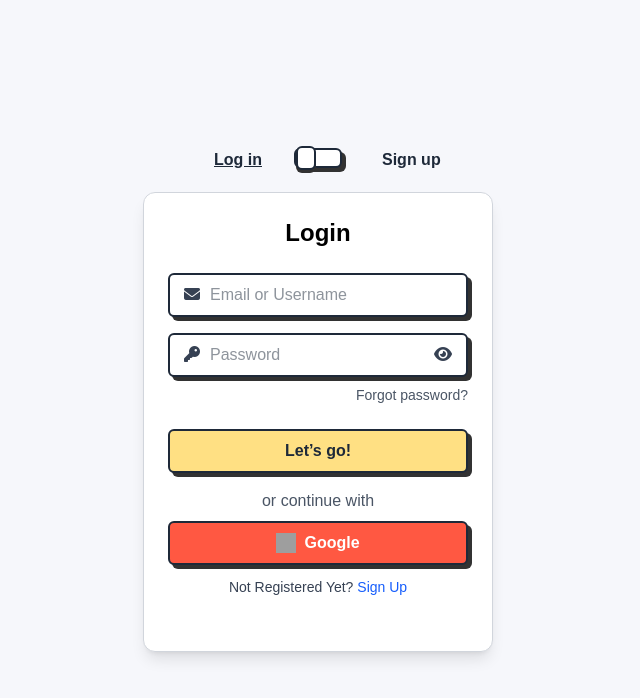
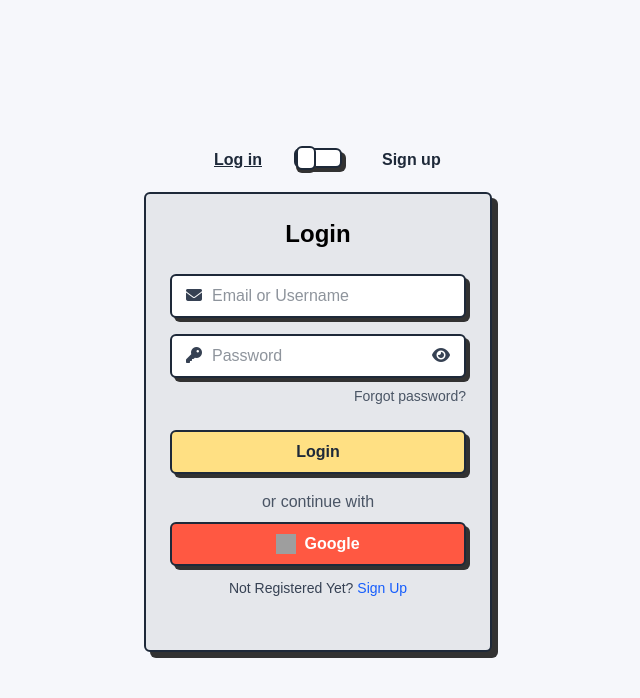
Before and after one commit to sujalahuja01/FlavorFlux-frontend, a React (Vite) app: page /login in a window 1280 px wide. Shown: the top 698 px of the page, without its empty margins (322-962 px from the left). Built offline with nearby package versions, Linux system fonts and the light colour scheme; grey boxes are pictures that could not be loaded.

Commit message:
ho ho ho

```diff
--- a/src/pages/auth/Login.jsx
+++ b/src/pages/auth/Login.jsx
@@ -1,3 +1,288 @@
+// import useAuthFormState from "@/hooks/useAuthFormState";
+// import AuthFormLayout from "@/layout/AuthFormLayout";
+// import AuthInputLayout, {
+//   AuthPasswordInputLayout,
+// } from "@/layout/AuthInputLayout";
+// import { baseURL, fetchOptions } from "@/utils/api";
+// import { authRequest } from "@/utils/authRequest";
+// import { runValidation } from "@/utils/formUtils";
+// import { Link } from "react-router-dom";
+
+// const Login = () => {
+//   const { form, status, runFlow } = useAuthFormState({
+//     username: "",
+//     password: "",
+//   });
+
+//   const { values, errors, setErrors, handleChange } = form;
+//   const { message, setMessage, loading } = status;
+
+//   const handleLogin = async (e) => {
+//     e.preventDefault();
+
+//     if (!runValidation(values, "login", setErrors, setMessage)) return;
+
+//     await runFlow({
+//       requestFn: () =>
+//         authRequest(`${baseURL}/auth/login`, "POST", {
+//           identifier: values.username,
+//           password: values.password,
+//         }),
+//       resetValues: { username: "", password: "" },
+//       redirectTo: "/generate",
+//     });
+//   };
+
+//   const logout = async (e) => {
+//     e.preventDefault();
+//     const res = await fetch(`${baseURL}/auth/logout`, fetchOptions("POST"));
+//     const data = await res.json();
+//     if (res.ok) {
+//       setMessage(data.message);
+//     } else {
+//       setMessage("Network error. Try again later.");
+//     }
+//   };
+
+//   const user = async (e) => {
+//     e.preventDefault();
+//     const res = await fetch(`${baseURL}/auth/user`, fetchOptions("GET"));
+//     const data = await res.json();
+//     if (res.ok) {
+//       setMessage(data.user.name);
+//     } else {
+//       setMessage("Network error. Try again later.");
+//     }
+//   };
+
+//   const googleAuth = () => {
+//     window.location.href = `${baseURL}/auth/google-login`;
+//   };
+
+//   return (
+//     <>
+//       <AuthFormLayout
+//         onSubmit={handleLogin}
+//         title="Welcome Back!"
+//         subTitle="Please enter your details here"
+//         message={message}
+//       >
+//         <AuthInputLayout
+//           type="text"
+//           name="username"
+//           value={values.username}
+//           placeholder="Email or Username"
+//           onChange={handleChange}
+//           error={errors.username || errors.identifier}
+//         />
+
+//         <AuthPasswordInputLayout
+//           type="password"
+//           name="password"
+//           value={values.password}
+//           placeholder="Password"
+//           onChange={handleChange}
+//           error={errors.password}
+//         />
+//         <div className="flex w-full">
+//           <Link
+//             to="/forgot-password"
+//             className="ml-auto text-sm hover:underline text-gray-600"
+//           >
+//             Forgot password?
+//           </Link>
+//         </div>
+
+//         {message && (
+//           <div className="text-sm text-center text-red-600 w-full">
+//             {message}
+//           </div>
+//         )}
+
+//         <button
+//           className="btn bg-[#FFE083] hover:bg-[#ffd24d] text-gray-800"
+//           type="submit"
+//           disabled={loading}
+//         >
+//           {loading ? "Logging In..." : "Login"}
+//         </button>
+//         <p className="flex justify-center text-gray-600">Or continue with </p>
+
+//         <button onClick={googleAuth} className="btn mb-2 bg-[#FF5842]">
+//           <span className="mr-2">
+//             <img src="/images/google-svg.svg" alt="" />
+//           </span>
+//           Google
+//         </button>
+
+//         <div>
+//           <span className="mr-2 text-gray-600 ">Not Registered Yet?</span>
+//           <Link to="/signup" className=" text-[#1bb169] hover:underline">
+//             Sign Up
+//           </Link>
+//         </div>
+//         {/* <button className="btn bg-amber-500" type="button" onClick={logout}>
+//           Logout
+//         </button>
+//         <button className="btn bg-amber-950" type="button" onClick={user}>
+//           User
+//         </button> */}
+//       </AuthFormLayout>
+//       {/* <p>s
+//           Delete Account
+//           <Link to="/delete-account"> Delete Account</Link>
+//         </p>
+//         <p>
+//           Change Password
+//           <Link to="/change-password"> Change Password</Link> */}
+//       {/* </p> */}
+//     </>
+//   );
+// };
+
+// export default Login;
+// import useAuthFormState from "@/hooks/useAuthFormState";
+// import AuthFormLayout from "@/layout/AuthFormLayout";
+// import AuthInputLayout, {
+//   AuthPasswordInputLayout,
+// } from "@/layout/AuthInputLayout";
+// import { baseURL, fetchOptions } from "@/utils/api";
+// import { authRequest } from "@/utils/authRequest";
+// import { runValidation } from "@/utils/formUtils";
+// import { Link } from "react-router-dom";
+
+// const Login = () => {
+//   const { form, status, runFlow } = useAuthFormState({
+//     username: "",
+//     password: "",
+//   });
+
+//   const { values, errors, setErrors, handleChange } = form;
+//   const { message, setMessage, loading } = status;
+
+//   const handleLogin = async (e) => {
+//     e.preventDefault();
+//     if (!runValidation(values, "login", setErrors, setMessage)) return;
+
+//     await runFlow({
+//       requestFn: () =>
+//         authRequest(`${baseURL}/auth/login`, "POST", {
+//           identifier: values.username,
+//           password: values.password,
+//         }),
+//       resetValues: { username: "", password: "" },
+//       redirectTo: "/generate",
+//     });
+//   };
+
+//   const googleAuth = () => {
+//     window.location.href = `${baseURL}/auth/google-login`;
+//   };
+
+//   return (
+//     <div className="min-h-screen flex flex-col md:flex-row items-center justify-center bg-[#FAFAFA]">
+//       {/* Left Section – Form */}
+//       <div className="w-full md:w-1/2 flex justify-center items-center px-6 py-10">
+//         <form
+//           onSubmit={handleLogin}
+//           className="bg-white rounded-2xl shadow-md w-full max-w-md p-8"
+//         >
+//           <h1 className="text-3xl font-semibold text-gray-900 mb-2">
+//             New Here?
+//           </h1>
+//           <p className="text-gray-600 mb-6">Let's get you signed up.</p>
+
+//           {/* Sign In / Sign Up Tabs */}
+//           <div className="flex gap-3 mb-8">
+//             <button
+//               type="button"
+//               className="flex-1 py-2 rounded-lg bg-gray-100 text-gray-700 hover:bg-gray-200 transition"
+//             >
+//               Sign In
+//             </button>
+//             <Link
+//               to="/signup"
+//               className="flex-1 py-2 rounded-lg bg-gray-100 text-gray-700 hover:bg-gray-200 transition text-center"
+//             >
+//               Sign Up
+//             </Link>
+//           </div>
+
+//           {/* Email Input */}
+//           <div className="mb-4">
+//             <AuthInputLayout
+//               type="text"
+//               name="username"
+//               value={values.username}
+//               placeholder="Email Address"
+//               onChange={handleChange}
+//               error={errors.username || errors.identifier}
+//             />
+//           </div>
+
+//           {/* Password Input */}
+//           <AuthPasswordInputLayout
+//             type="password"
+//             name="password"
+//             value={values.password}
+//             placeholder="Password"
+//             onChange={handleChange}
+//             error={errors.password}
+//           />
+
+//           {message && (
+//             <div className="text-sm text-red-600 text-center mt-2 mb-2">
+//               {message}
+//             </div>
+//           )}
+
+//           {/* Continue Button */}
+//           <button
+//             type="submit"
+//             disabled={loading}
+//             className="w-full bg-[#FFD970] hover:bg-[#FFCB38] text-gray-800 font-medium py-3 rounded-lg mt-4 transition"
+//           >
+//             {loading ? "Logging In..." : "Continue"}
+//           </button>
+
+//           {/* Divider */}
+//           <div className="my-5 border-t border-gray-200 relative">
+//             <span className="absolute left-1/2 -translate-x-1/2 -top-3 bg-white px-2 text-sm text-gray-500">
+//               or continue with
+//             </span>
+//           </div>
+
+//           {/* Google Button */}
+//           <button
+//             onClick={googleAuth}
+//             type="button"
+//             className="w-full flex justify-center items-center gap-2 bg-white border border-gray-300 py-3 rounded-lg hover:bg-gray-50 transition"
+//           >
+//             <img
+//               src="/images/google-svg.svg"
+//               alt="Google"
+//               className="w-5 h-5"
+//             />
+//             <span className="text-gray-700 font-medium">
+//               Continue with Google
+//             </span>
+//           </button>
+//         </form>
+//       </div>
+
+//       {/* Right Section – Image (hidden on small screens) */}
+//       <div className="hidden md:flex w-1/2 justify-center items-center p-10">
+//         <img
+//           src="/images/image-removebg-preview.png"
+//           alt="Chef Illustration"
+//           className="w-[80%] max-w-lg object-contain"
+//         />
+//       </div>
+//     </div>
+//   );
+// };
+
+// export default Login;
 import AuthSwitch from "@/components/AuthSwitch";
 import useAuthFormState from "@/hooks/useAuthFormState";
 import AuthFormLayout from "@/layout/AuthFormLayout";
@@ -100,13 +385,9 @@
     //   </AuthFormLayout>
     // );<AuthSwitch />
     <div className="flex flex-col items-center justify-center min-h-screen bg-[#f6f7fb]">
-      {/* Outer 3D perspective */}
       <AuthSwitch checked={checked} setChecked={setChecked} />
 
-      <div
-        className="relative w-[350px] h-[460px]"
-        style={{ perspective: "1000px" }}
-      >
+      <div className="relative w-87 h-115" style={{ perspective: "1000px" }}>
         <div
           className={`relative w-full h-full transition-transform duration-700 ${
             checked ? "rotate-y-180" : ""
@@ -114,7 +395,7 @@
           style={{ transformStyle: "preserve-3d" }}
         >
           <div
-            className="absolute inset-0 bg-white rounded-xl shadow-lg border border-gray-300 p-6"
+            className="absolute inset-0 bg-gray-200 border-2 border-gray-800 rounded-md shadow-[6px_6px_0_0_#323232] p-6"
             style={{
               backfaceVisibility: "hidden",
               WebkitBackfaceVisibility: "hidden",
@@ -126,18 +407,18 @@
               <AuthInputLayout
                 type="text"
                 name="username"
-                value=""
+                value={values.username}
                 placeholder="Email or Username"
-                onChange={() => {}}
-                error=""
+                onChange={handleChange}
+                error={errors.username || errors.identifier}
                 icon="fa-envelope"
               />
               <AuthPasswordInputLayout
                 name="password"
-                value=""
+                value={values.password}
                 placeholder="Password"
-                onChange={() => {}}
-                error=""
+                onChange={handleChange}
+                error={errors.password}
               />
             </div>
 
@@ -147,8 +428,12 @@
               </Link>
             </div>
 
-            <button className="w-full h-11 mt-6 border-2 border-gray-800 rounded-md shadow-[4px_4px_0_0_#323232] font-semibold text-gray-800 bg-[#FFE083] hover:bg-[#ffd24d] cursor-pointer duration-200">
-              Let’s go!
+            <button
+              className="w-full h-11 mt-6 border-2 border-gray-800 rounded-md shadow-[4px_4px_0_0_#323232] font-semibold text-gray-800 bg-[#FFE083] hover:bg-[#ffd24d] cursor-pointer duration-200"
+              type="submit"
+              disabled={loading}
+            >
+              {loading ? "Logging In..." : "Login"}
             </button>
 
             <p className="text-gray-600 mt-4 text-center">or continue with</p>
```
